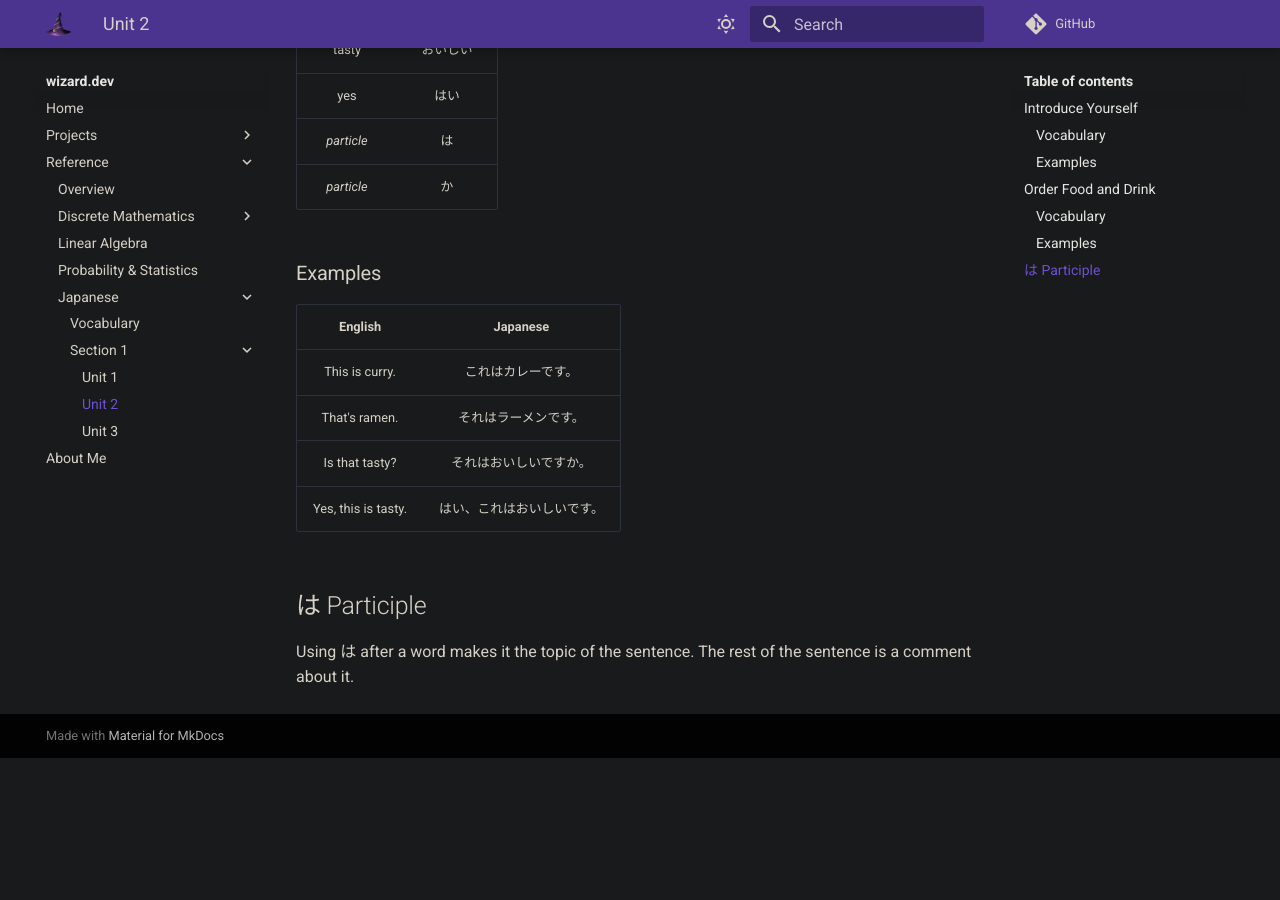
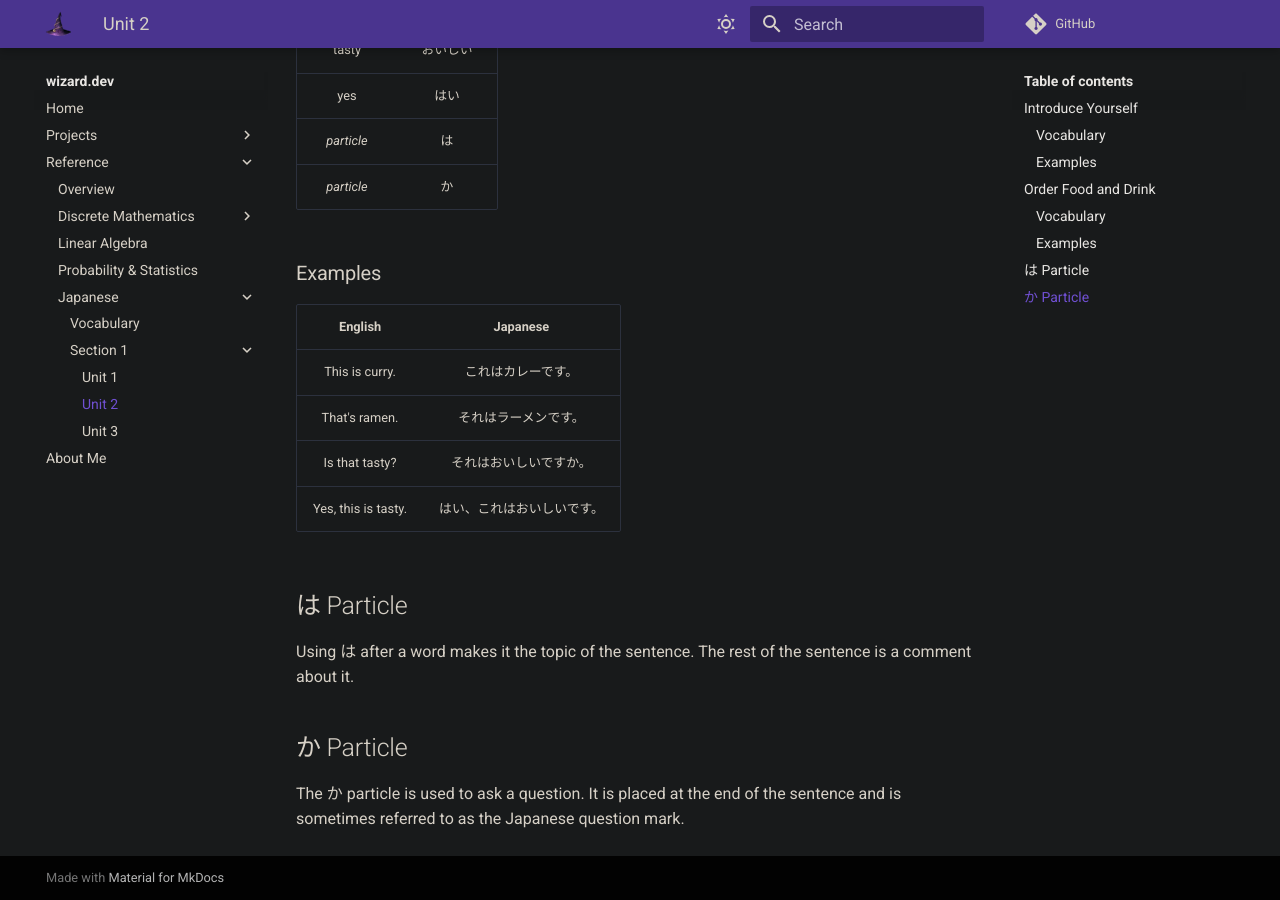
Before and after one commit to zkWildfire/wizard.dev, an MkDocs documentation site: the page built from docs/reference/japanese/section-1/unit-2.md, in a window 1280 px wide and 900 px high, scrolled down 1407 px. Built offline with MkDocs 1.6.1 and Material for MkDocs 9.7.7, drawn with Linux system fonts in a browser that asks for light colours; comment, search, counter and statistics services are not loaded; before the commit the page ends 2165 px from its top, so only the background shows below that.

Commit message:
Add information about the "ka" particle.

```diff
--- a/docs/reference/japanese/section-1/unit-2.md
+++ b/docs/reference/japanese/section-1/unit-2.md
@@ -42,6 +42,9 @@
 | Is that tasty? | それはおいしいですか。 |
 | Yes, this is tasty. | はい、これはおいしいです。 |
 
-## は Participle
+## は Particle
 Using は after a word makes it the topic of the sentence. The rest of the
 sentence is a comment about it.
+
+## か Particle
+The か particle is used to ask a question. It is placed at the end of the sentence and is sometimes referred to as the Japanese question mark.
```
